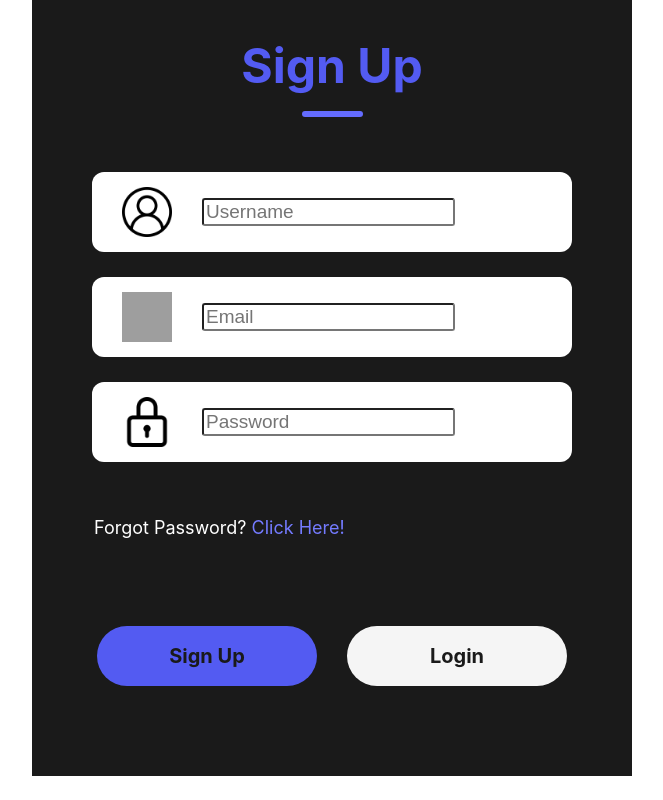
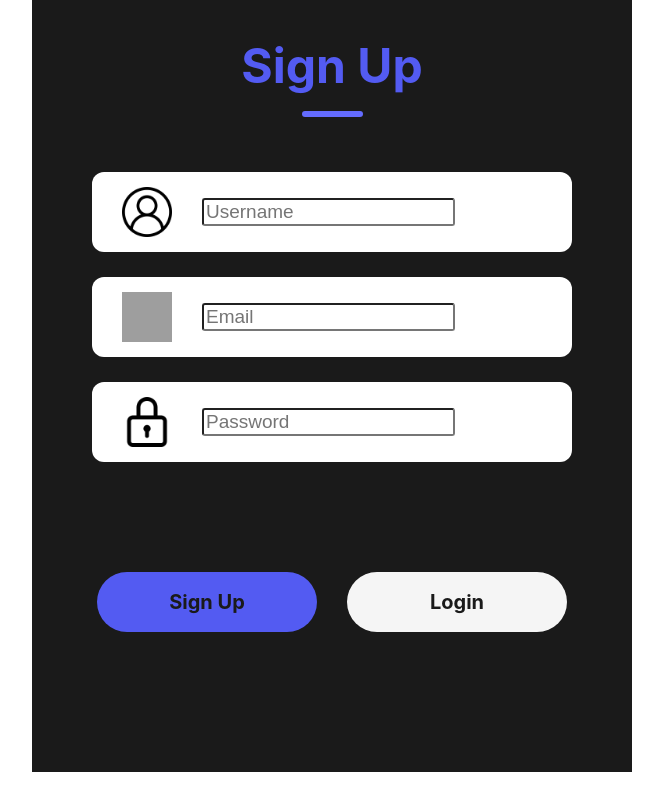
Before and after one commit to georgetsai2028/Budgeting-App, a React (Vite) app: page /sign-up in a window 1280 px wide. Shown: the whole page, without its empty margins (308-971 px from the left). Built offline with nearby package versions, Linux system fonts and the light colour scheme; grey boxes are pictures that could not be loaded; a web font is replaced by a local one.

Commit message:
finished adding changing forms now add auth and database

```diff
--- a/src/pages/SignUp.css
+++ b/src/pages/SignUp.css
@@ -16,7 +16,7 @@
     display: flex;
     flex-direction: column;
     margin: auto;
-    padding-bottom: 30px;
+    padding-bottom: 80px;
     background-color: #1a1a1a;
     width: 600px;
 }
--- a/src/pages/SignUp.jsx
+++ b/src/pages/SignUp.jsx
@@ -20,10 +20,12 @@ export const SignUp = () => {
 
                 <div className="signUpInputsContainer">
 
+                {action === "Login" ? <div></div> :
                 <div className="signUpInput">
                     <img src={user_icon} alt="" />
                     <input type="text" placeholder='Username'/>
-                </div>
+                </div>}
+
                 <div className="signUpInput">
                     <img src={email_icon} alt="" />
                     <input type="email" placeholder='Email'/>
@@ -32,7 +34,10 @@ export const SignUp = () => {
                     <img src={password_icon} alt="" />
                     <input type="password" placeholder='Password'/>
                 </div>
-                <div className="forgotPassword">Forgot Password? <span>Click Here!</span></div>
+
+                {action === "Sign Up"? <div></div> :
+                <div className="forgotPassword">Forgot Password? <span>Click Here!</span></div> }
+
                 <div className='submitContainer'>
                     <div className={action === "Sign Up" ? "submit gray" : "submit"} onClick={()=>{setAction("Sign Up")}}> Sign Up</div>
                     <div className={action === "Login" ? "submit gray" :"submit" } onClick={()=>{setAction("Login")}}> Login</div>
```
